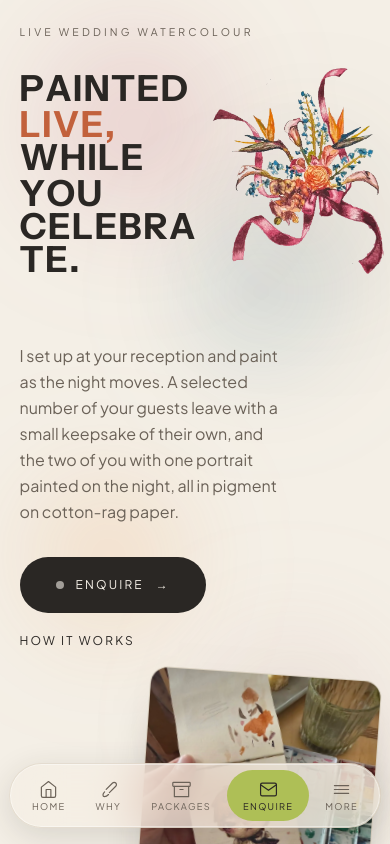
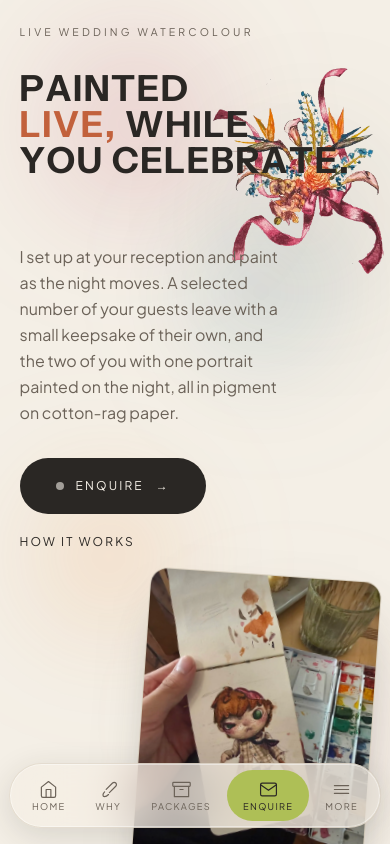
Before and after one commit to itschriswang/EventsWatercolouring, a React (Vite) app: page / in a window 390 px wide. Shown: the top 844 px of the page. Built offline with nearby package versions, Linux system fonts and the light colour scheme.

Commit message:
Update Hero.jsx

```diff
--- a/src/components/Hero.jsx
+++ b/src/components/Hero.jsx
@@ -69,7 +69,7 @@ export default function Hero({ revealed }) {
         {/* Headline — massive, char-split, overlapping the art */}
         <motion.div
           style={parallax ? { y: copyY } : {}}
-          className="relative z-10 col-span-4 col-start-1 pr-[40vw] sm:pr-0 lg:col-span-9"
+          className="relative z-10 col-span-4 col-start-1 lg:col-span-9"
         >
           {revealed && (
             <SplitText
```
